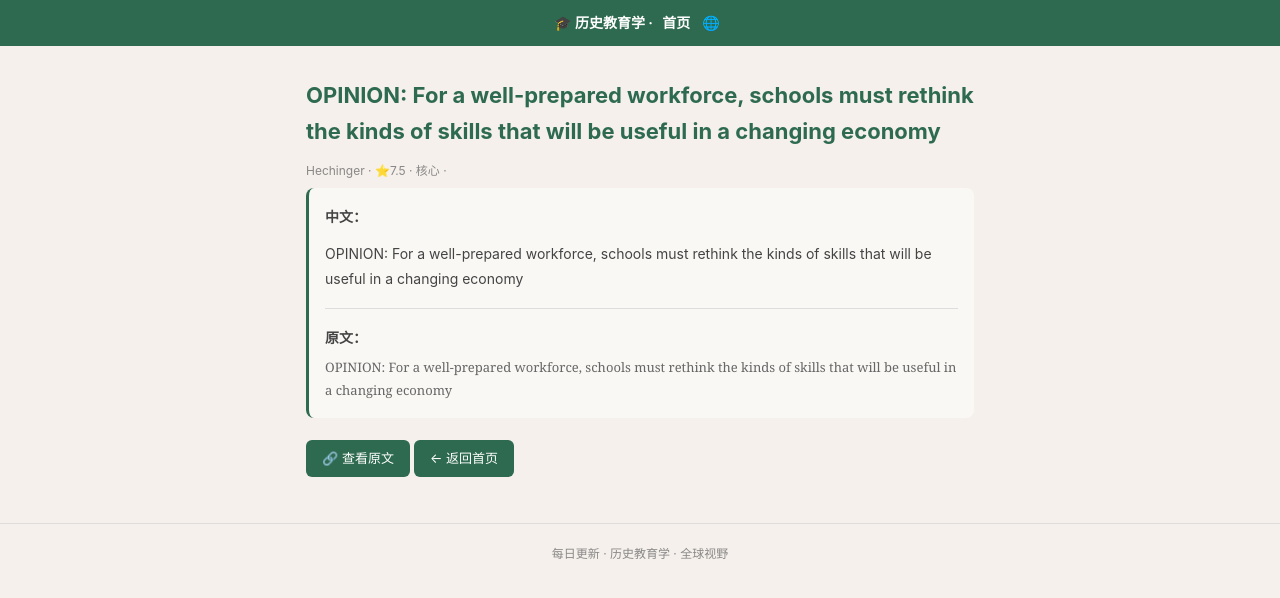
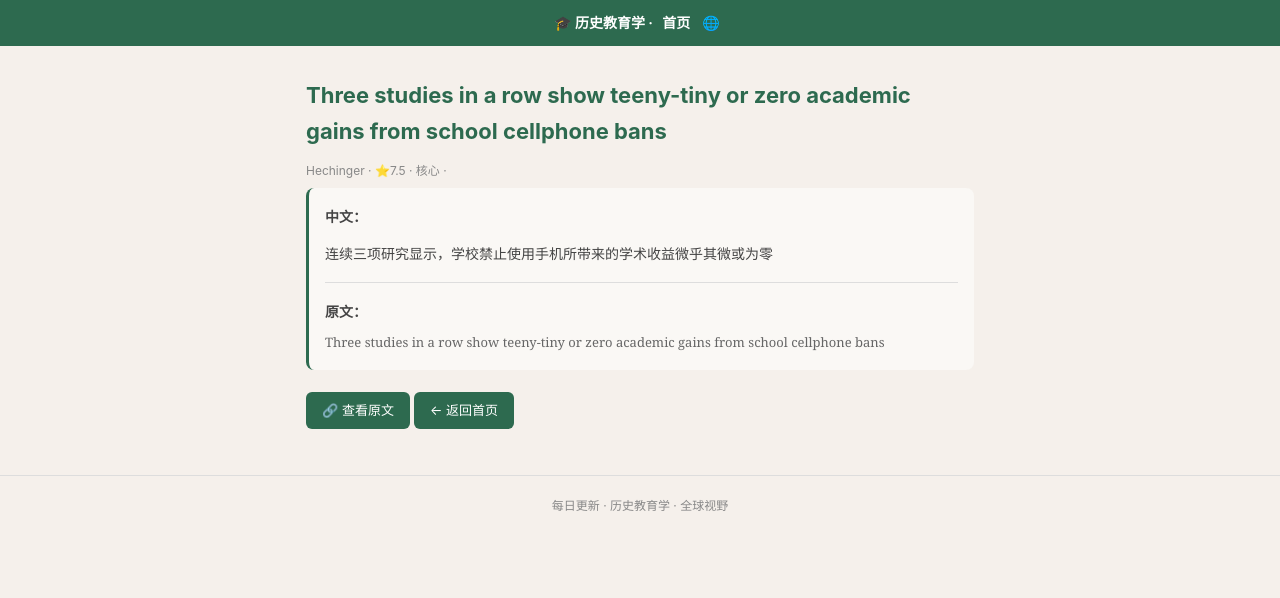
Before and after one commit to xhy0911/history-pulse, a plain HTML site: page article_10.html in a window 1280 px wide. Drawn offline with Linux system fonts and the light colour scheme.

Commit message:
auto 2026-11-24

```diff
--- a/article_10.html
+++ b/article_10.html
@@ -1,4 +1,4 @@
-<!DOCTYPE html><html lang='zh-CN'><head><meta charset='UTF-8'><meta name='viewport' content='width=device-width,initial-scale=1.0'><title>OPINION: For a well-prepared workforce, schools must rethink the kinds of skills that will be useful in a changing economy</title><style>
+<!DOCTYPE html><html lang='zh-CN'><head><meta charset='UTF-8'><meta name='viewport' content='width=device-width,initial-scale=1.0'><title>Three studies in a row show teeny-tiny or zero academic gains from school cellphone bans</title><style>
 *{margin:0;padding:0;box-sizing:border-box}
 body{font-family:-apple-system,"Noto Sans SC",sans-serif;background:#f5f0eb;color:#2c1810;line-height:1.6}
 a{color:#2d6a4f;text-decoration:none}
@@ -32,4 +32,4 @@ h2{font-size:16px;color:#2d6a4f;margin:20px 0 10px;border-bottom:2px solid #2d6a
 .l .lt{font-size:12px;color:#888;margin-bottom:8px}
 .l .bd{background:#faf8f5;padding:16px;border-radius:8px;border-left:3px solid #2d6a4f;font-size:14px;line-height:1.8;color:#444;margin-bottom:16px}
 @media(max-width:600px){.g{grid-template-columns:1fr}}
-</style></head><body><nav>🎓 历史教育学 · <a href='index.html'>首页</a><a href='https://xhy0911.github.io/history-pulse/'>🌐</a></nav><div class='c l'><h1>OPINION: For a well-prepared workforce, schools must rethink the kinds of skills that will be useful in a changing economy</h1><div class='lt'>Hechinger · ⭐7.5 · 核心 · </div><div class='bd'><p style='margin-bottom:12px'><strong>中文：</strong></p><p>OPINION: For a well-prepared workforce, schools must rethink the kinds of skills that will be useful in a changing economy</p><hr style='border:none;border-top:1px solid #ddd;margin:16px 0'><p><strong>原文：</strong></p><p style='font-family:Georgia,serif;font-size:13px;color:#666;margin-top:6px'>OPINION: For a well-prepared workforce, schools must rethink the kinds of skills that will be useful in a changing economy</p></div><div><a href='https://hechingerreport.org/workforce-preparation-changing-economy/' target='_blank' class='btn'>🔗 查看原文</a><a href='index.html' class='btn'>← 返回首页</a></div></div><div class='f'>每日更新 · 历史教育学 · 全球视野</div></body></html>
+</style></head><body><nav>🎓 历史教育学 · <a href='index.html'>首页</a><a href='https://xhy0911.github.io/history-pulse/'>🌐</a></nav><div class='c l'><h1>Three studies in a row show teeny-tiny or zero academic gains from school cellphone bans</h1><div class='lt'>Hechinger · ⭐7.5 · 核心 · </div><div class='bd'><p style='margin-bottom:12px'><strong>中文：</strong></p><p>连续三项研究显示，学校禁止使用手机所带来的学术收益微乎其微或为零</p><hr style='border:none;border-top:1px solid #ddd;margin:16px 0'><p><strong>原文：</strong></p><p style='font-family:Georgia,serif;font-size:13px;color:#666;margin-top:6px'>Three studies in a row show teeny-tiny or zero academic gains from school cellphone bans</p></div><div><a href='https://hechingerreport.org/proof-points-3-cellphone-ban-studies/' target='_blank' class='btn'>🔗 查看原文</a><a href='index.html' class='btn'>← 返回首页</a></div></div><div class='f'>每日更新 · 历史教育学 · 全球视野</div></body></html>
```
